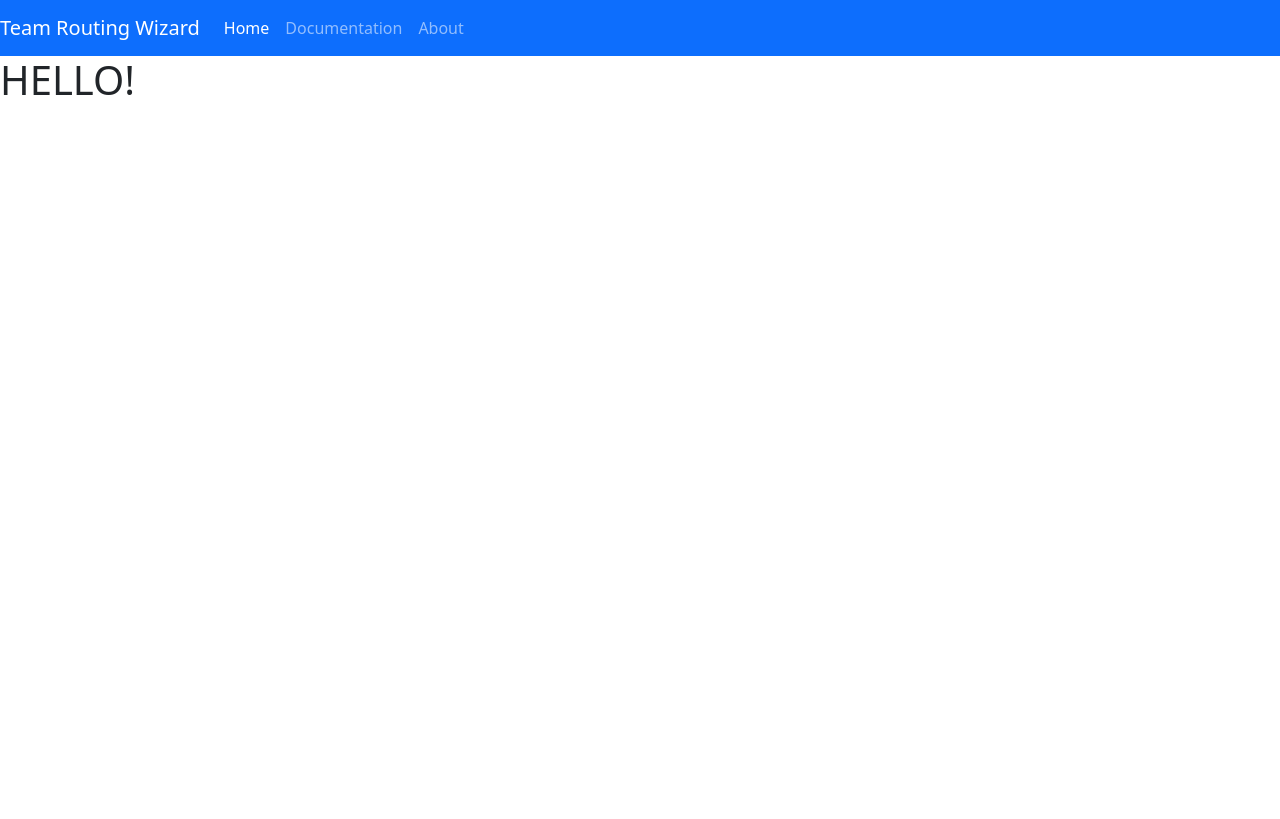
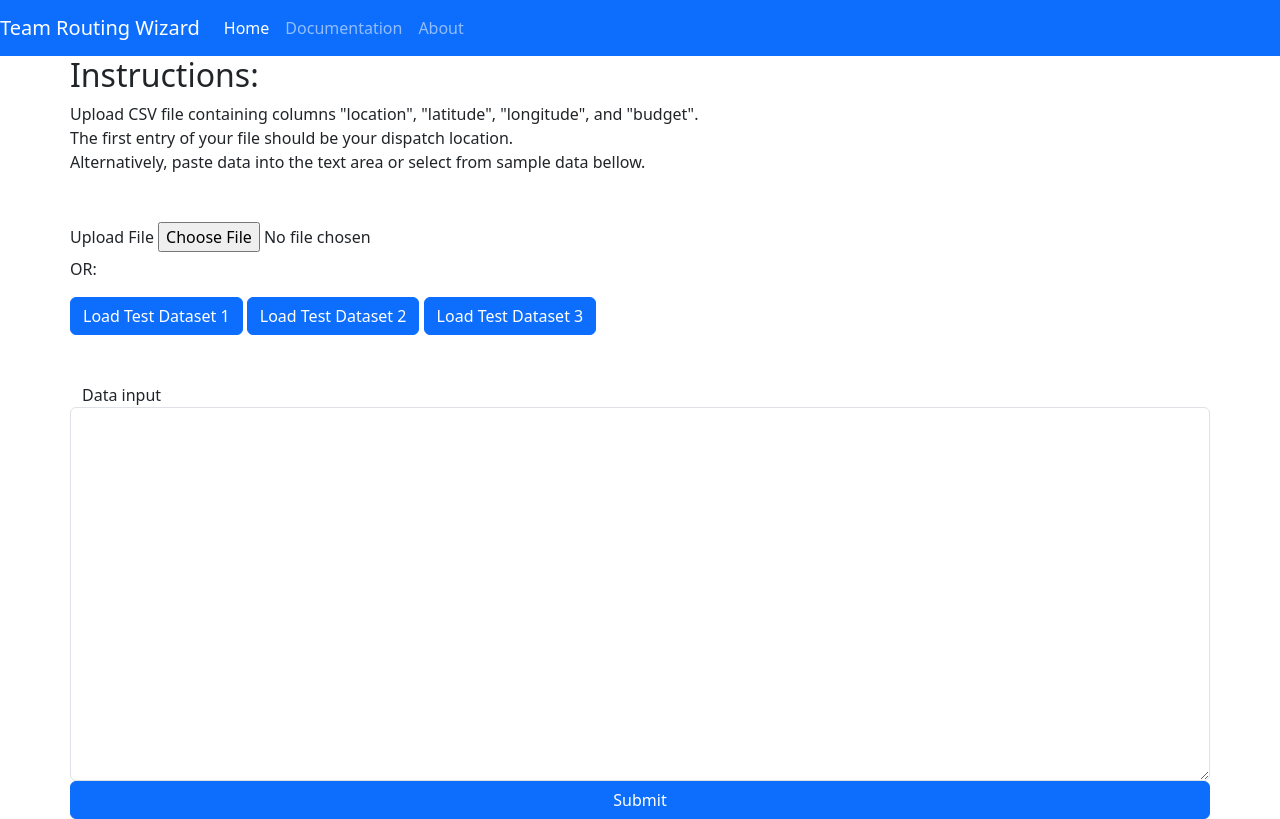
Before and after one commit to TyloBedo/C964-Conputer-Science-Capstone, a FastAPI app: page / in a window 1280 px wide. Before the commit the page ends 95 px from the top, so only its background shows below. Run offline with FastAPI, Linux system fonts and the light colour scheme.

Commit message:
Frontend sending data to backend. Page 1 basically done.

```diff
--- a/router.py
+++ b/router.py
@@ -134,8 +134,6 @@ class Router:
 
 
 
-
-
 if __name__ == "__main__":
 
     _teams = 8
--- a/webui/main.py
+++ b/webui/main.py
@@ -1,11 +1,13 @@
-from fastapi import FastAPI
 from fastapi import FastAPI, Request
+from pydantic import BaseModel
 from fastapi.responses import HTMLResponse
 from fastapi.staticfiles import StaticFiles
 from fastapi.templating import Jinja2Templates
 from pathlib import Path
 
 app_path:Path = Path(__file__).parent
+
+data_path:Path = Path(__file__).parent.parent / "data"
 
 app = FastAPI()
 
@@ -31,4 +33,18 @@ def documentation(request: Request):
         request=request, name="documentation.html"
     )
 
-['index', 'doc', 'about' ]
+@app.get("/load-data/{dataset_id}")
+def load_data(dataset_id: str):
+    print("yes")
+    with open(data_path / f"test_{dataset_id}.csv", "r") as file:
+        data:str = file.read()
+        return {'data': data}
+
+
+
+class DataObject(BaseModel):
+    data:str
+@app.post("/submit-data")
+def submit_data(data: DataObject):
+    print(data)
+    return {"data": "okay"}
--- /dev/null
+++ b/webui/static/routing_wizard.css
@@ -0,0 +1,21 @@
+.form-floating {
+  position: relative;
+  max-width: 300px; /* not relevant */
+  margin: 40px 20px; /* not relevant */
+}
+
+.form-floating:before {
+  content: '';
+  position: absolute;
+  top: 1px; /* border-width (default by BS) */
+  left: 1px; /* border-width (default by BS) */
+  width: calc(100% - 14px); /* to show scrollbar */
+  height: 32px;
+  border-radius: 4px; /* (default by BS) */
+  background-color: #ffffff;
+}
+
+.form-floating textarea.form-control {
+  padding-top: 32px; /* height of pseudo element */
+  min-height: 80px; /* not relevant */
+}
--- a/webui/templates/about.html
+++ b/webui/templates/about.html
@@ -1,4 +1,4 @@
-{% extends 'index.html' %}
+{% extends 'base.html' %}
 {% block title %}<title>About This Project</title> {% endblock title%}
 
 {% block head %}
--- /dev/null
+++ b/webui/templates/base.html
@@ -0,0 +1,59 @@
+<!DOCTYPE html>
+<html lang="en">
+<head>
+    <meta charset="UTF-8">
+
+  {% block title %}
+      <title>Welcome!</title>
+  {% endblock %}
+
+    <link href="https://cdn.jsdelivr.net/npm/bootstrap@5.3.6/dist/css/bootstrap.min.css" rel="stylesheet" integrity="sha384-4Q6Gf2aSP4eDXB8Miphtr37CMZZQ5oXLH2yaXMJ2w8e2ZtHTl7GptT4jmndRuHDT" crossorigin="anonymous">
+    <script src="https://cdn.jsdelivr.net/npm/bootstrap@5.3.6/dist/js/bootstrap.bundle.min.js" integrity="sha384-j1CDi7MgGQ12Z7Qab0qlWQ/Qqz24Gc6BM0thvEMVjHnfYGF0rmFCozFSxQBxwHKO" crossorigin="anonymous"></script>
+
+  {% block head %}
+
+  {% endblock head %}
+
+</head>
+<body>
+
+
+
+<nav class="navbar navbar-expand-lg navbar-dark bg-primary">
+  <a class="navbar-brand" href="#">Team Routing Wizard</a>
+  <button class="navbar-toggler" type="button" data-toggle="collapse" data-target="#navbarText" aria-controls="navbarText" aria-expanded="false" aria-label="Toggle navigation">
+    <span class="navbar-toggler-icon"></span>
+  </button>
+  <div class="collapse navbar-collapse" id="navbarText">
+    <ul class="navbar-nav">
+
+    {% for page in ['index', 'documentation', 'about' ] %}
+      {% set names = ['Home', 'Documentation', 'About'] %}
+
+      {% if request.url == url_for(page) %}
+          {% set class = 'nav-link active' %}
+      {% else %}
+          {% set class = 'nav-link' %}
+      {% endif %}
+        <li class="nav-item">
+          <a class="{{ class }}" href="{{ url_for(page) }}">{{ names[loop.index - 1] }}</a>
+        </li>
+    {% endfor %}
+
+
+    </ul>
+  </div>
+</nav>
+
+
+
+
+{% block content %}
+<h1>HELLO!</h1>
+
+{% endblock %}
+
+
+
+</body>
+</html>
--- a/webui/templates/documentation.html
+++ b/webui/templates/documentation.html
@@ -1,4 +1,4 @@
-{% extends 'index.html' %}
+{% extends 'base.html' %}
 {% block title %}<title>Documentation For This Project</title> {% endblock title%}
 
 {% block head %}
--- a/webui/templates/index.html
+++ b/webui/templates/index.html
@@ -1,58 +1,60 @@
-<!DOCTYPE html>
-<html lang="en">
-<head>
-    <meta charset="UTF-8">
+{% extends 'base.html' %}
+{% block title %}<title>Routing Wizard</title> {% endblock title%}
 
-  {% block title %}
-      <title>Welcome!</title>
-  {% endblock %}
+{% block head %}
 
-    <link href="https://cdn.jsdelivr.net/npm/bootstrap@5.3.6/dist/css/bootstrap.min.css" rel="stylesheet" integrity="sha384-4Q6Gf2aSP4eDXB8Miphtr37CMZZQ5oXLH2yaXMJ2w8e2ZtHTl7GptT4jmndRuHDT" crossorigin="anonymous">
-    <script src="https://cdn.jsdelivr.net/npm/bootstrap@5.3.6/dist/js/bootstrap.bundle.min.js" integrity="sha384-j1CDi7MgGQ12Z7Qab0qlWQ/Qqz24Gc6BM0thvEMVjHnfYGF0rmFCozFSxQBxwHKO" crossorigin="anonymous"></script>
+<script src="static/routing_wizard.js" type="application/javascript"></script>
 
-  {% block head %}
+<link rel="stylesheet" href="static/routing_wizard.css">
 
-  {% endblock head %}
-
-</head>
-<body>
+{% endblock head %}
 
 
 
-<nav class="navbar navbar-expand-lg navbar-dark bg-primary">
-  <a class="navbar-brand" href="#">Team Routing Wizard</a>
-  <button class="navbar-toggler" type="button" data-toggle="collapse" data-target="#navbarText" aria-controls="navbarText" aria-expanded="false" aria-label="Toggle navigation">
-    <span class="navbar-toggler-icon"></span>
-  </button>
-  <div class="collapse navbar-collapse" id="navbarText">
-    <ul class="navbar-nav">
+{% block content %}
 
-    {% for page in ['index', 'documentation', 'about' ] %}
-      {% set names = ['Home', 'Documentation', 'About'] %}
-
-      {% if request.url == url_for(page) %}
-          {% set class = 'nav-link active' %}
-      {% else %}
-          {% set class = 'nav-link' %}
-      {% endif %}
-        <li class="nav-item">
-          <a class="{{ class }}" href="{{ url_for(page) }}">{{ names[loop.index - 1] }}</a>
-        </li>
-    {% endfor %}
+<div class="container">
 
 
-    </ul>
-  </div>
-</nav>
+  <div class="row">
+    <ul class="list-group list-unstyled">
+      <li> <h2>Instructions:</h2> </li>
+      <li>Upload CSV file containing columns "location", "latitude", "longitude", and "budget".</li>
+      <li>The first entry of your file should be your dispatch location.</li>
+      <li>Alternatively, paste data into the text area or select from sample data bellow.</li>
+      </ul>
+    </div>
+    <div class="row mt-5">
+      <ul class="list-group list-unstyled">
+        <li>
+          <label for="file" class="form-label">Upload File</label>
+          <input type="file" class="form-control-file" id="file" accept=".csv" name="file" />
+        </li>
+        <p> OR:</p>
+        <li>
+          <button type="button" id="data1" class="btn btn-primary load-data-set">Load Test Dataset 1</button>
+          <button type="button" id="data2" class="btn btn-primary load-data-set">Load Test Dataset 2</button>
+          <button type="button" id="data3" class="btn btn-primary load-data-set">Load Test Dataset 3</button>
+        </li>
+      </ul>
+    </div>
+    <div class="row mt-5">
+
+        <label for="data-area">Data input</label>
+        <textarea class="form-control" rows=15 name="data-area" id="data-area"></textarea>
+
+
+
+      <button type="button" id="submit-data" class="btn btn-primary">Submit</button>
+    </div>
+
+</div>
 
 
 
 
-{% block content %}
-<h1>HELLO!</h1>
-{% endblock %}
+
+</div>
 
 
-
-</body>
-</html>
+{% endblock content %}
```
Also changed, not shown: data/test_data1.csv (+31 -31 lines), webui/static/routing_wizard.ts (added, +56 -0 lines).
